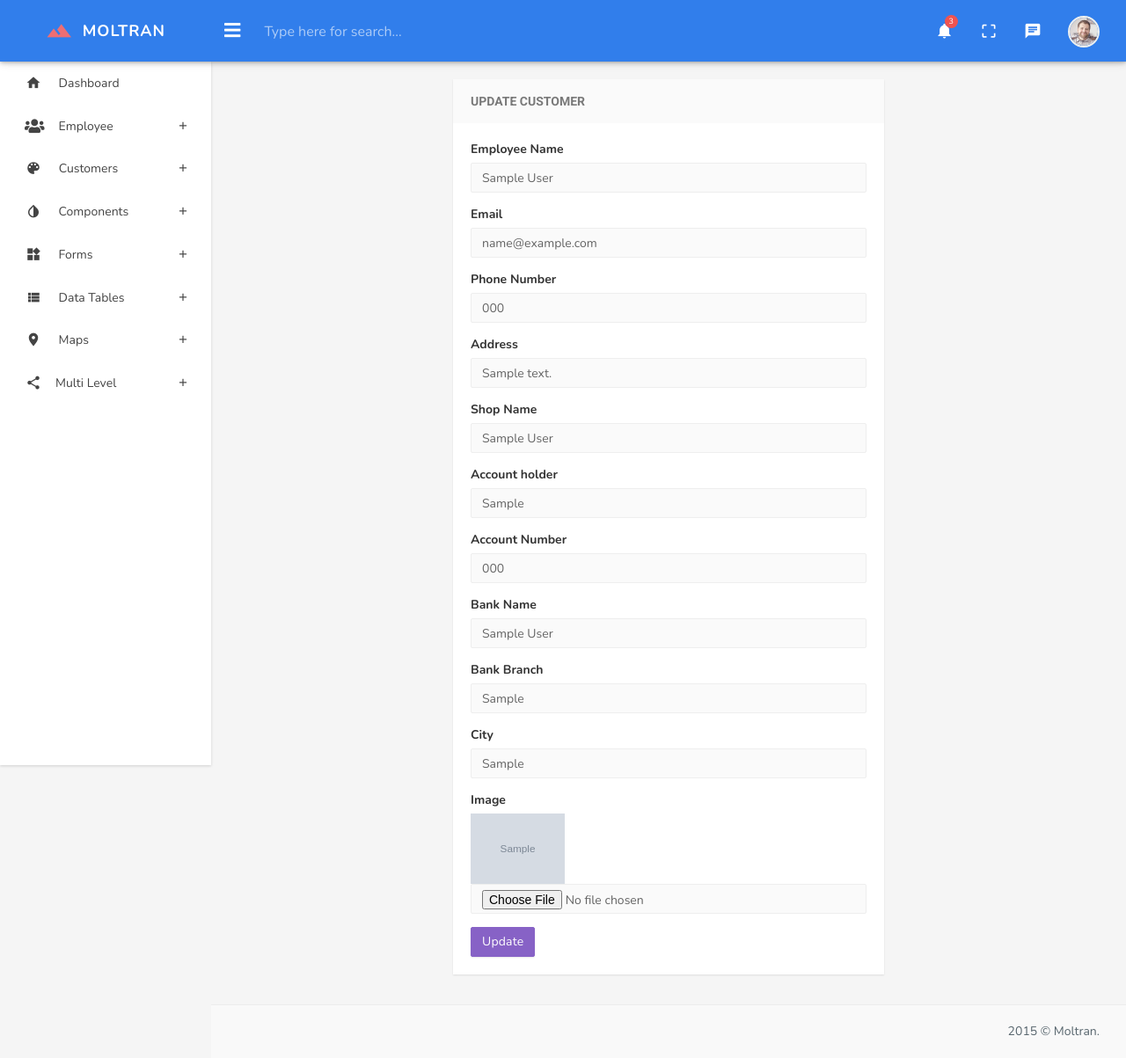
After one commit to mrmoon007/Inventory-System, a Laravel app: page /customer/edit/1 in a window 1280 px wide. The commit adds this page. Shown: the whole page at 88% size. Run offline with Laravel 8, Linux system fonts and the light colour scheme; a user stored in the database is signed in; tables that the repository leaves empty hold one stand-in row (values such as "Sample post"); grey boxes marked "Sample" are stand-in pictures; some libraries are stand-ins or nearby versions.

Commit message:
add customer create delete update view

```diff
--- /dev/null
+++ b/app/Http/Controllers/customerController.php
@@ -0,0 +1,128 @@
+<?php
+
+namespace App\Http\Controllers;
+
+use App\customers;
+use Illuminate\Http\Request;
+
+class customerController extends Controller
+{
+    //
+    public function __construct()
+    {
+        $this->middleware('auth');
+    }
+
+    public function index()
+    {
+        return view('customer.add-customer');
+    }
+
+    public function create(Request $request)
+    {
+        $validateData=$request->validate([
+            'name' => 'required|string|max:255',
+            'email' => 'required|string|email|max:255',
+            'address' => 'required',
+            'phone' => 'required',
+            'image' => 'required|mimes:jpg,png,jpeg',
+
+        ]);
+
+
+        $e_image=$request->file('image');
+        $name_gen=hexdec(uniqid());
+        $img_ext=strtolower($e_image->getClientOriginalExtension());
+        $img_name=$name_gen.'.'.$img_ext;
+        $img_location='image/customer/';
+        $last_img=$img_location.$img_name;
+        $e_image->move($img_location,$img_name);
+
+        $emp=customers::insert([
+            'name' => $request->name,
+            'email' => $request->email,
+            'phone' => $request->phone,
+            'address' => $request->address,
+            'shopname' => $request->shopname,
+            'account_holder' => $request->accountHolder,
+            'account_number' => $request->accountNumber,
+            'bank_name' => $request->bankName,
+            'bank_branch' => $request->bankBranch,
+            'city' => $request->name,
+            'image' => $last_img,
+        ]);
+
+       return view('home');
+    }
+
+    public function show()
+    {
+        $all_customer=customers::all();
+        return view('customer.all-customer',compact('all_customer'));
+    }
+
+    public function view($id)
+    {
+
+         $data=customers::find($id);
+         //return response()->json($data);
+        return view('customer.view-customer',compact('data'));
+    }
+
+    public function delete($id)
+    {
+        $data=customers::find($id);
+        $old_image=$data->image;
+        unlink($old_image);
+        customers::find($id)->delete();
+        return redirect()->back();
+
+    }
+
+    public function edit($id)
+    {
+        $data=customers::find($id);
+        return view('customer.edit-customer',compact('data'));
+    }
+
+    public function update(Request $request, $id)
+    {
+        $validateData=$request->validate([
+            'name' => 'required|string|max:255',
+            'email' => 'required|string|email|max:255',
+            'address' => 'required',
+            'phone' => 'required',
+            'image' => 'required|mimes:jpg,png,jpeg',
+        ]);
+
+        $old_image=$request->old_image;
+
+
+        $e_image=$request->file('image');
+        $name_gen=hexdec(uniqid());
+        $img_ext=strtolower($e_image->getClientOriginalExtension());
+        $img_name=$name_gen.'.'.$img_ext;
+        $img_location='image/customer/';
+        $last_img=$img_location.$img_name;
+        $e_image->move($img_location,$img_name);
+        unlink($old_image);
+
+        customers::find($id)->update([
+            'name' => $request->name,
+            'email' => $request->email,
+            'phone' => $request->phone,
+            'address' => $request->address,
+            'shopname' => $request->shopname,
+            'account_holder' => $request->accountHolder,
+            'account_number' => $request->accountNumber,
+            'bank_name' => $request->bankName,
+            'bank_branch' => $request->bankBranch,
+            'city' => $request->city,
+            'image' => $last_img,
+
+        ]);
+
+        return redirect()->route('all.customer');
+    }
+
+}
--- /dev/null
+++ b/app/customers.php
@@ -0,0 +1,13 @@
+<?php
+
+namespace App;
+
+use Illuminate\Database\Eloquent\Model;
+
+class customers extends Model
+{
+    //
+    protected $fillable = [
+        'name', 'email', 'phone', 'address' , 'shopname' ,'account_holder', 'account_number' , 'bank_name' , 'bank_branch' , 'city' , 'image' ,
+    ];
+}
--- /dev/null
+++ b/resources/views/customer/edit-customer.blade.php
@@ -0,0 +1,67 @@
+@extends('home')
+
+@section('content')
+<!-- Basic example -->
+<div class="col-md-6 col-lg-offset-3">
+    <div class="panel panel-default">
+        <div class="panel-heading"><h3 class="panel-title">Update Customer</h3></div>
+        <div class="panel-body">
+            <form role="form" method="POST" action="{{ route('update.customer',$data->id) }} " enctype="multipart/form-data">
+                @csrf
+                <div class="form-group">
+                    <label for="exampleInputEmail1">Employee Name</label>
+                    <input type="text" name="name" class="form-control" id="" value="{{ $data->name }}" placeholder="Enter name">
+                </div>
+                <div class="form-group">
+                    <label for="exampleInputPassword1">Email</label>
+                    <input type="email" name="email" class="form-control" id="" value="{{ $data->email }}" placeholder="Enter email">
+                </div>
+                <div class="form-group">
+                    <label for="exampleInputEmail1">Phone Number</label>
+                    <input type="number" name="phone" class="form-control" id="" value="{{ $data->phone }}" placeholder="Enter Phone number">
+                </div>
+                <div class="form-group">
+                    <label for="exampleInputEmail1">Address</label>
+                    <input type="text" name="address" class="form-control" id="" value="{{ $data->address }}" placeholder="Enter address">
+                </div>
+                <div class="form-group">
+                    <label for="exampleInputEmail1">Shop Name</label>
+                    <input type="text" name="shopname" class="form-control" id="" value="{{ $data->shopname }}">
+                </div>
+                <div class="form-group">
+                    <label for="exampleInputEmail1">Account holder</label>
+                    <input type="text" name="accountHolder" class="form-control" value="{{ $data->account_holder }}">
+                </div>
+                <div class="form-group">
+                    <label for="exampleInputEmail1">Account Number</label>
+                    <input type="text" name="accountNumber" class="form-control" value="{{ $data->account_number }}">
+                </div>
+                <div class="form-group">
+                    <label for="exampleInputEmail1">Bank Name</label>
+                    <input type="text" name="bankName" class="form-control" value="{{ $data->bank_name }}">
+                </div>
+                <div class="form-group">
+                    <label for="exampleInputEmail1">Bank Branch</label>
+                    <input type="text" name="bankBranch" class="form-control" value="{{ $data->bank_branch }}">
+                </div>
+
+                <div class="form-group">
+                    <label for="exampleInputEmail1">City</label>
+                    <input type="text" name="city" class="form-control" id="" value="{{ $data->city }}" >
+                </div>
+                <div class="form-group">
+                    <div>
+                        <label for="exampleInputEmail1">Image</label>
+                    </div>
+                    <img src="{{ asset($data->image) }}" style="height: 80px; wigdth: 70px;" >
+                    <input type="file" name="image" class="form-control" id="" placeholder="">
+                    <input type="hidden" name="old_image" value="{{ $data->image  }}">
+                </div>
+                <button type="submit" class="btn btn-purple waves-effect waves-light">Update</button>
+            </form>
+        </div><!-- panel-body -->
+    </div> <!-- panel -->
+</div> <!-- col-->
+
+
+@endsection
--- a/resources/views/layouts/master.blade.php
+++ b/resources/views/layouts/master.blade.php
@@ -185,25 +185,12 @@
                             </ul>
                         </li>
 
-                        <li>
-                            <a href="calendar.html" class="waves-effect"><i class="md md-event"></i><span> Calendar
-                                </span></a>
-                        </li>
-
                         <li class="has_sub">
-                            <a href="#" class="waves-effect"><i class="md md-palette"></i> <span> Elements </span> <span
+                            <a href="#" class="waves-effect"><i class="md md-palette"></i> <span> Customers </span> <span
                                     class="pull-right"><i class="md md-add"></i></span></a>
                             <ul class="list-unstyled">
-                                <li><a href="typography.html">Typography</a></li>
-                                <li><a href="buttons.html">Buttons</a></li>
-                                <li><a href="panels.html">Panels</a></li>
-                                <li><a href="checkbox-radio.html">Checkboxs-Radios</a></li>
-                                <li><a href="tabs-accordions.html">Tabs &amp; Accordions</a></li>
-                                <li><a href="modals.html">Modals</a></li>
-                                <li><a href="bootstrap-ui.html">BS Elements</a></li>
-                                <li><a href="progressbars.html">Progress Bars</a></li>
-                                <li><a href="notification.html">Notification</a></li>
-                                <li><a href="sweet-alert.html">Sweet-Alert</a></li>
+                                <li><a href="{{ route('add.customer') }}">Add Customer</a></li>
+                                <li><a href="{{ route('all.customer') }}">All Customers</a></li>
                             </ul>
                         </li>
 
--- a/routes/web.php
+++ b/routes/web.php
@@ -24,7 +24,7 @@ Route::get('/mm', function () {
     return view('layouts.admin');
 });
 
-// employee
+// employee route here
 Route::get('/add', 'employeeController@add')->name('add.employee');
 Route::get('/all', 'employeeController@show')->name('all.employee');
 Route::post('/create', 'employeeController@create')->name('create.employee');
@@ -32,3 +32,13 @@ Route::get('/view/{id}', 'employeeController@view')->name('view.employee');
 Route::get('/edit/{id}', 'employeeController@edit')->name('edit.employee');
 Route::get('/delete/{id}', 'employeeController@delete')->name('delete.employee');
 Route::post('/update/{id}', 'employeeController@update')->name('update.employee');
+
+
+//customers routes here
+Route::get('/customer/add', 'customerController@index')->name('add.customer');
+Route::get('/customer/all', 'customerController@show')->name('all.customer');
+Route::post('/customer/create', 'customerController@create')->name('create.customer');
+Route::get('/customer/view/{id}', 'customerController@view')->name('view.customer');
+Route::get('/customer/edit/{id}', 'customerController@edit')->name('edit.customer');
+Route::get('/customer/delete/{id}', 'customerController@delete')->name('delete.customer');
+Route::post('/customer/update/{id}', 'customerController@update')->name('update.customer');
```
Also changed, not shown: other parts of resources/views/layouts/master.blade.php (+0 -46 lines), resources/views/customer/add-customer.blade.php (added, +62 -0 lines), resources/views/customer/all-customer.blade.php (added, +49 -0 lines), resources/views/customer/view-customer.blade.php (added, +59 -0 lines), database/migrations/2021_01_21_105159_create_customers_table.php (added), public/image/customer/1689504439760164.jpg (added), public/image/customer/1689504444419195.jpg (added), public/image/customer/1689504576267176.jpg (added), public/image/customer/1689561058131163.png (added), public/image/customer/1689561398550095.jpeg (added).
